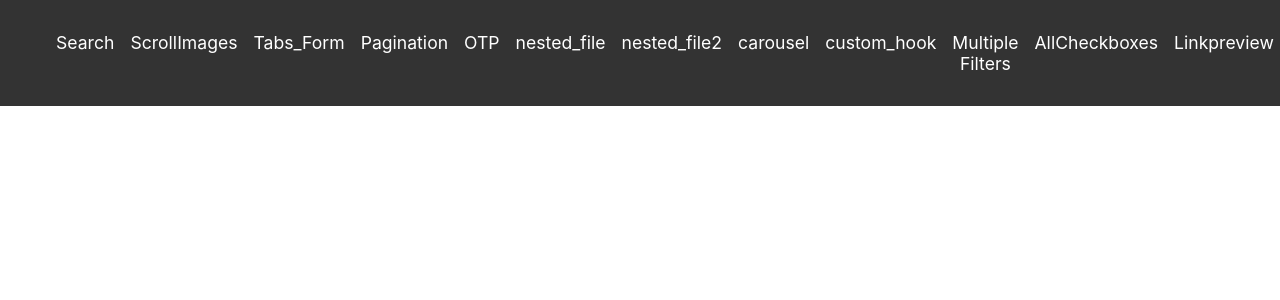
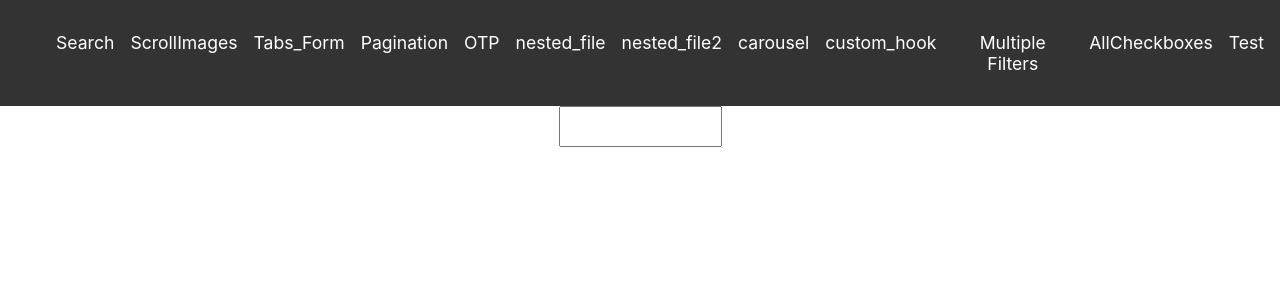
Before and after one commit to Ajit24/react_25, a React (Create React App) app in the folder reactappp/: page /test in a window 1280 px wide. Shown: the top 300 px of the page. Built offline with nearby package versions, Linux system fonts and the light colour scheme.

Commit message:
test app added

```diff
--- a/reactappp/src/App.js
+++ b/reactappp/src/App.js
@@ -14,6 +14,7 @@ import OutsideClickDemo from './Pages/OutsideClickDemo/OutsideClickDemo';
 import MultiSearch from './Pages/MultiSearch/MultiSearch';
 import AllCheckboxes from './Pages/AllCheckboxes/AllCheckboxes';
 import LinkPreviewerExample from './Pages/LinkPreviewer/LinkPreviewer';
+import Test from './Test';
 function App() {
   return (
     <div className="App">
@@ -33,6 +34,7 @@ function App() {
             <Route path="/multisearch" element={<MultiSearch />} />
             <Route path="/allcheckboxes" element={<AllCheckboxes />} />
             <Route path="/linkpreviewer" element={<LinkPreviewerExample />} />
+            <Route path="/test" element={<Test />} />
 
         </Routes>
       </div>
--- a/reactappp/src/Pages/Navbar/Navbar.jsx
+++ b/reactappp/src/Pages/Navbar/Navbar.jsx
@@ -19,7 +19,8 @@ const Navbar = () => {
         <li><Link to="/hooks" className="nav-link">custom_hook</Link></li>
         <li><Link to="/multisearch" className="nav-link">Multiple Filters</Link></li>
         <li><Link to="/allcheckboxes" className="nav-link">AllCheckboxes</Link></li>
-        <li><Link to="/linkpreviewer" className="nav-link">Linkpreview</Link></li>
+        {/* <li><Link to="/linkpreviewer" className="nav-link">Linkpreview</Link></li> */}
+        <li><Link to='/test' className='nav-link'>Test</Link></li>
 
 
 
--- /dev/null
+++ b/reactappp/src/Test.jsx
@@ -0,0 +1,56 @@
+// import React, { useState } from "react";
+// function HideAndShowPassword(){
+//     const [show,setShow]=useState(false)
+//     const handleShow=()=>{
+//         setShow(!show)
+//     }
+//     return(
+//         <div className="container">
+//             <input type={show?"text":"password"} />
+//             <label onClick={handleShow}>{show?"Hide":"Show"}</label>
+//         </div>
+//     );
+// }
+// export default HideAndShowPassword;
+
+
+
+import React, { useState } from "react";
+//import "./Filter.css";
+
+const Filter = () => {
+
+     // make a input box
+  let data = ["Sun", "Son", "Some", "Rest", "Test", "Clear", "Many"];
+  const [word, setWord] = useState([]);
+
+  console.log(word);
+
+  const dataChange = (e) => {
+    const { value } = e.target;
+    console.log(value);
+
+    let arr = data.filter((post) =>
+      post.toLowerCase().includes(value.toLowerCase())
+    );
+    // console.log(arr)
+
+    if (value.length != 0) {
+      setWord([...arr]);
+    }
+}
+    // else
+
+  return (
+    <div className="App">
+      <div className="outBox">
+        <input type="text" onChange={dataChange} style = {{height:"35px", width:"155px"}} />
+        {word.map((ele) => {
+          return <p>{ele}</p>;
+        })}
+      </div>
+    </div>
+  )
+    }
+
+export default Filter;
```
